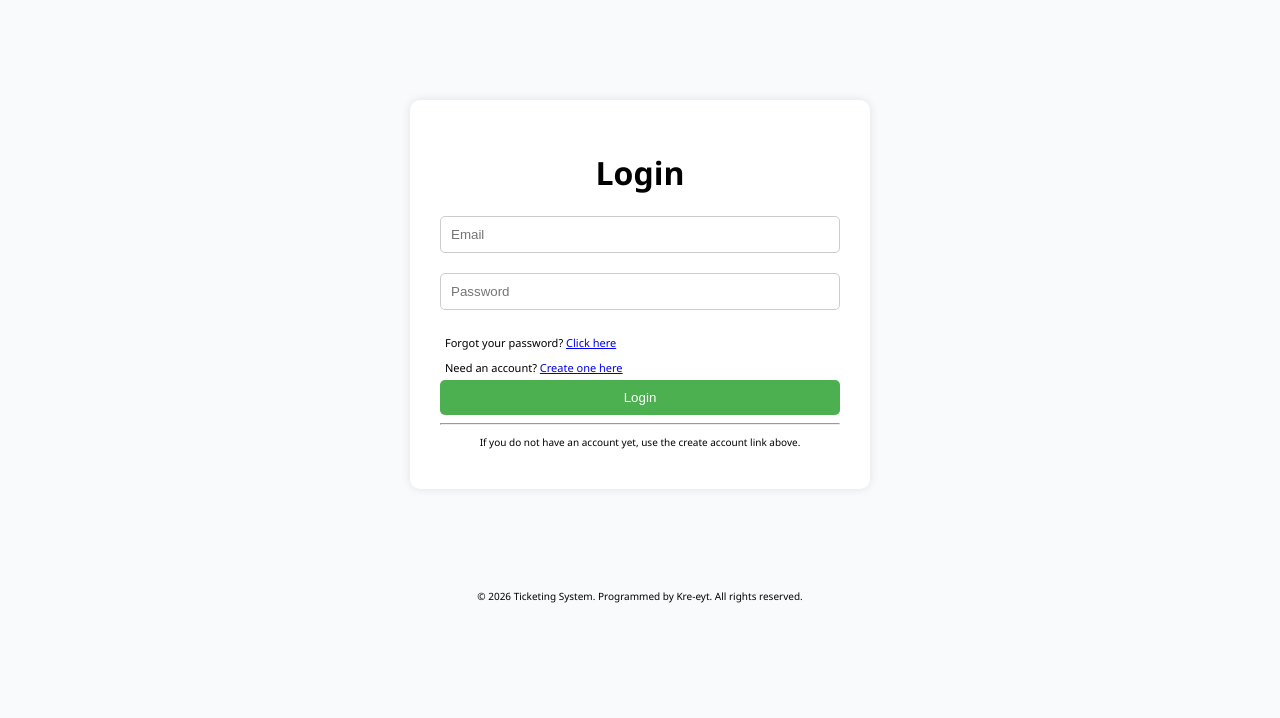
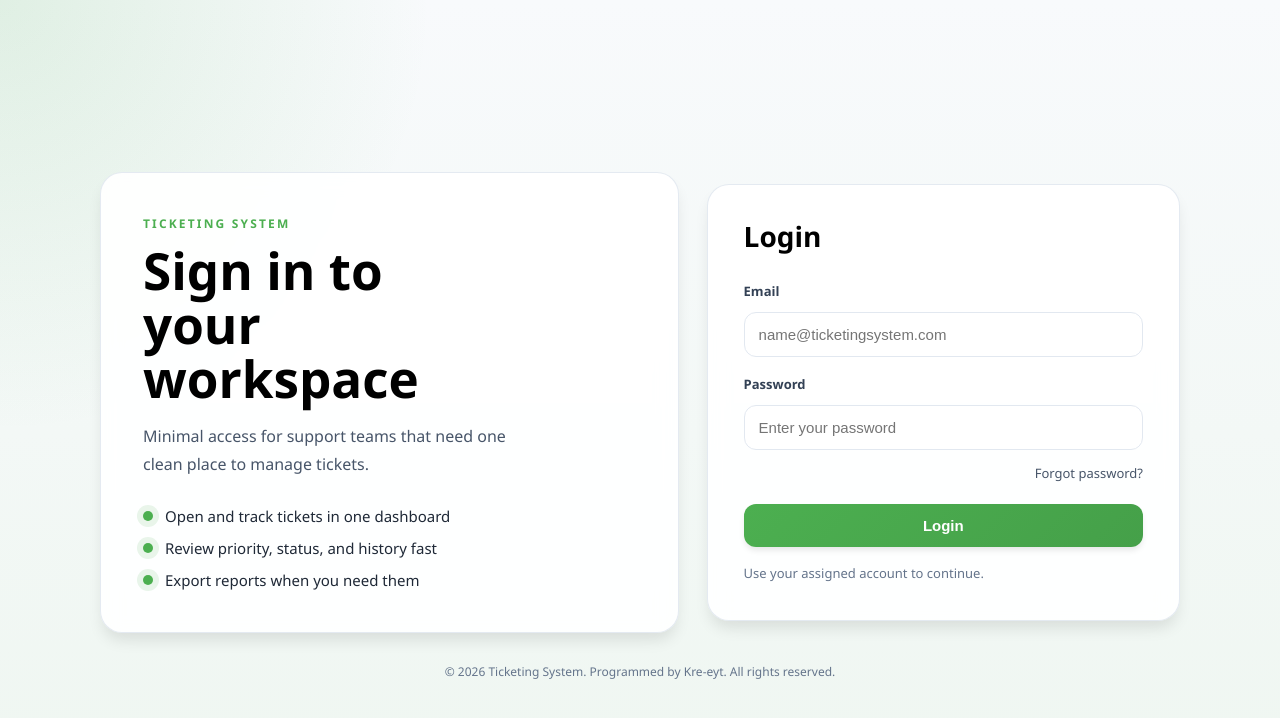
Before and after one commit to Renztgm/TicketingSystem, a React (Vite) app in the folder frontend/: page /#/ in a window 1280 px wide. Shown: the top 718 px of the page. Built offline with nearby package versions, Linux system fonts and the light colour scheme; no server answers.

Commit message:
update 0.1.4.2b
feat: enhance UI for NavBar, CreateTicket, and LoginPage components

```diff
--- a/frontend/src/components/NavBarComponent.jsx
+++ b/frontend/src/components/NavBarComponent.jsx
@@ -16,6 +16,12 @@ function NavBarComponent() {
 
     return (
         <nav className="navbar">
+
+            <ul>
+                <li>
+                    <b>Ticketing System</b>
+                </li>
+            </ul>
             <ul>
                 <li><Link to="/dashboard">Dashboard</Link></li>
                 <li><Link to="/profile">Profile</Link></li>
--- a/frontend/src/css/styles.css
+++ b/frontend/src/css/styles.css
@@ -17,7 +17,204 @@ body{
     margin: 0;
     padding: 0;
     font-family: 'Segoe UI', Tahoma, Geneva, Verdana, sans-serif;
-    background-color: var(--bg-primary);
+    background:
+        radial-gradient(circle at top left, rgba(76, 175, 80, 0.14), transparent 28%),
+        linear-gradient(180deg, #f8fafc 0%, #eef6f0 100%);
+    color: var(--text-color);
+}
+
+a {
+    color: var(--primary-color);
+}
+
+.auth-page {
+    min-height: 100vh;
+    display: flex;
+    flex-direction: column;
+    justify-content: center;
+    padding: 32px;
+}
+
+.auth-shell {
+    width: min(1080px, 100%);
+    margin: 0 auto;
+    display: grid;
+    grid-template-columns: 1.1fr 0.9fr;
+    gap: 28px;
+    align-items: stretch;
+}
+
+.auth-copy,
+.auth-card {
+    background-color: rgba(255, 255, 255, 0.92);
+    backdrop-filter: blur(10px);
+    border: 1px solid rgba(226, 232, 240, 0.9);
+    border-radius: 22px;
+    box-shadow: var(--shadow-lg);
+}
+
+.auth-copy {
+    padding: 42px;
+    display: flex;
+    flex-direction: column;
+    justify-content: center;
+}
+
+.auth-eyebrow {
+    margin: 0 0 12px 0;
+    font-size: 12px;
+    font-weight: 700;
+    letter-spacing: 0.18em;
+    text-transform: uppercase;
+    color: var(--primary-color);
+}
+
+.auth-copy h1 {
+    margin: 0;
+    font-size: clamp(32px, 4vw, 54px);
+    line-height: 1.05;
+    max-width: 12ch;
+}
+
+.auth-description {
+    margin: 18px 0 0 0;
+    max-width: 44ch;
+    font-size: 16px;
+    line-height: 1.7;
+    color: #475569;
+}
+
+.auth-feature-list {
+    list-style: none;
+    padding: 0;
+    margin: 28px 0 0 0;
+    display: grid;
+    gap: 12px;
+}
+
+.auth-feature-list li {
+    display: flex;
+    align-items: center;
+    gap: 12px;
+    color: #1f2937;
+    font-size: 15px;
+}
+
+.auth-feature-list li::before {
+    content: '';
+    width: 10px;
+    height: 10px;
+    border-radius: 50%;
+    background: var(--primary-color);
+    box-shadow: 0 0 0 6px rgba(76, 175, 80, 0.12);
+    flex: 0 0 auto;
+}
+
+.auth-card {
+    padding: 36px;
+    align-self: center;
+}
+
+.auth-card h2 {
+    margin: 0 0 24px 0;
+    font-size: 28px;
+    line-height: 1.1;
+}
+
+.auth-error {
+    margin: 0 0 18px 0;
+    padding: 12px 14px;
+    border-radius: 12px;
+    border: 1px solid rgba(244, 67, 54, 0.24);
+    background: #fff5f5;
+    color: #c62828;
+    font-size: 14px;
+}
+
+.auth-form {
+    display: grid;
+    gap: 12px;
+}
+
+.auth-form label {
+    margin-top: 6px;
+    font-size: 13px;
+    font-weight: 600;
+    color: #334155;
+}
+
+.auth-form input {
+    width: 100%;
+    box-sizing: border-box;
+    padding: 13px 14px;
+    border: 1px solid var(--border-color);
+    border-radius: 12px;
+    background: #fff;
+    font-size: 15px;
+    color: var(--text-color);
+    outline: none;
+    transition: border-color 0.2s ease, box-shadow 0.2s ease;
+}
+
+.auth-form input:focus {
+    border-color: rgba(76, 175, 80, 0.7);
+    box-shadow: 0 0 0 4px rgba(76, 175, 80, 0.12);
+}
+
+.auth-links {
+    display: flex;
+    justify-content: flex-end;
+    margin-top: 2px;
+}
+
+.auth-links a {
+    font-size: 13px;
+    text-decoration: none;
+    color: #475569;
+}
+
+.auth-links a:hover {
+    color: var(--primary-color);
+}
+
+.auth-form button {
+    margin-top: 10px;
+    width: 100%;
+    padding: 13px 16px;
+    border: none;
+    border-radius: 12px;
+    background: linear-gradient(135deg, var(--primary-color) 0%, var(--secondary-color) 100%);
+    color: white;
+    cursor: pointer;
+    font-size: 15px;
+    font-weight: 700;
+    box-shadow: var(--shadow-md);
+    transition: transform 0.2s ease, box-shadow 0.2s ease, opacity 0.2s ease;
+}
+
+.auth-form button:hover:not(:disabled) {
+    transform: translateY(-1px);
+    box-shadow: var(--shadow-lg);
+}
+
+.auth-form button:disabled {
+    opacity: 0.7;
+    cursor: not-allowed;
+}
+
+.auth-footnote {
+    margin: 16px 0 0 0;
+    color: #64748b;
+    font-size: 13px;
+    line-height: 1.6;
+}
+
+.auth-footer {
+    width: min(1080px, 100%);
+    margin: 18px auto 0;
+    color: #64748b;
+    font-size: 12px;
+    text-align: center;
 }
 
 .login-form{
--- a/frontend/src/pages/CreateTicket.jsx
+++ b/frontend/src/pages/CreateTicket.jsx
@@ -101,7 +101,6 @@ function CreateTicket() {
                     <NavBarVerticalComponent />
                 </div>
                 <div className="dashboard-content">
-                    <div className="container">
                     <h1>Create New Ticket</h1>
 
                     {errorMessage && (
@@ -324,7 +323,6 @@ function CreateTicket() {
                 </div>
             </div>
         </div>
-        </div>
     );
 }
 
--- a/frontend/src/pages/LoginPage.jsx
+++ b/frontend/src/pages/LoginPage.jsx
@@ -48,41 +48,63 @@
         }, [navigate]);
 
         return (
-            <div className="login-page">
-                <div className="logo">
-                    {/* <h1>Ticketing System</h1> */}
-                </div>
-                <div className="login-form">
-                    <h1 className='text-align-center'>Login</h1>
+            <div className="auth-page">
+                <div className="auth-shell">
+                    <section className="auth-copy">
+                        <p className="auth-eyebrow">Ticketing System</p>
+                        <h1>Sign in to your workspace</h1>
+                        <p className="auth-description">
+                            Minimal access for support teams that need one clean place to manage tickets.
+                        </p>
 
-                    {/* Display errors if they exist */} {errorMessage && <p style={{ color: 'red', textAlign: 'center' }}>{errorMessage}</p>}
+                        <ul className="auth-feature-list">
+                            <li>Open and track tickets in one dashboard</li>
+                            <li>Review priority, status, and history fast</li>
+                            <li>Export reports when you need them</li>
+                        </ul>
+                    </section>
 
-                    <form  onSubmit={handleSubmit}>
+                    <section className="auth-card">
+                        <h2>Login</h2>
+
+                        {errorMessage && <p className="auth-error">{errorMessage}</p>}
+
+                        <form onSubmit={handleSubmit} className="auth-form">
+                            <label htmlFor="email">Email</label>
                             <input
-                            type="text"
-                            placeholder="Email"
+                                type="email"
+                                id="email"
+                                placeholder="name@ticketingsystem.com"
                                 value={email}
                                 onChange={(e) => setEmail(e.target.value)}
                                 required
                             />
+
+                            <label htmlFor="password">Password</label>
                             <input
                                 type="password"
-                            placeholder="Password"
+                                id="password"
+                                placeholder="Enter your password"
                                 value={password}
                                 onChange={(e) => setPassword(e.target.value)}
                                 required
                             />
-                        <p className='text-size-11'>Forgot your password? <Link to="/forgot-password">Click here</Link></p>
-                        <p className='text-size-11'>Need an account? <Link to="/create-account">Create one here</Link></p>
-                    <button type="submit">Login</button>
+
+                            <div className="auth-links">
+                                <Link to="/forgot-password">Forgot password?</Link>
+                            </div>
+
+                            <button type="submit" disabled={false}>
+                                Login
+                            </button>
                         </form>
-                    <hr />
-                    <div>
-                        <p className='text-size-10 text-align-center'>If you do not have an account yet, use the create account link above. </p>
+
+                        <p className="auth-footnote">Use your assigned account to continue.</p>
+                    </section>
                 </div>
-                </div>
-                <div className="footer">
-                    <p className='text-size-10 text-align-center'>© 2026 Ticketing System. Programmed by Kre-eyt. All rights reserved.</p>
+
+                <div className="auth-footer">
+                    <p>© 2026 Ticketing System. Programmed by Kre-eyt. All rights reserved.</p>
                 </div>
             </div>
         );
```
Lines whose indentation alone changed are shown as unchanged.
